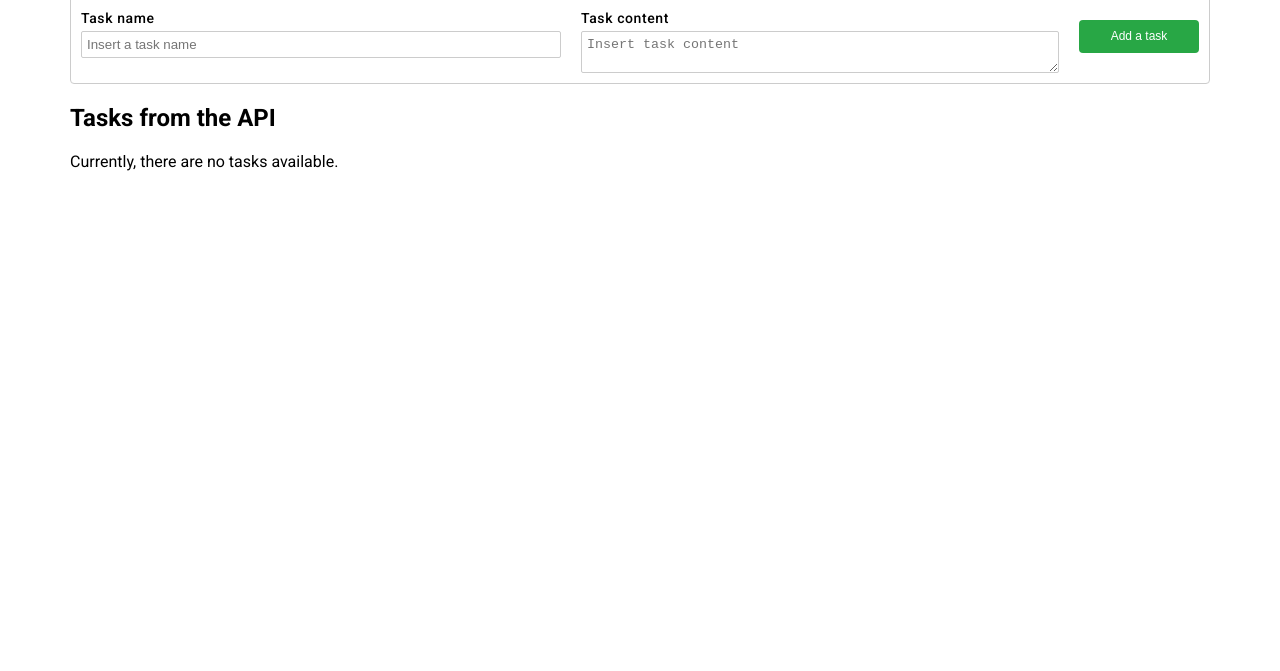
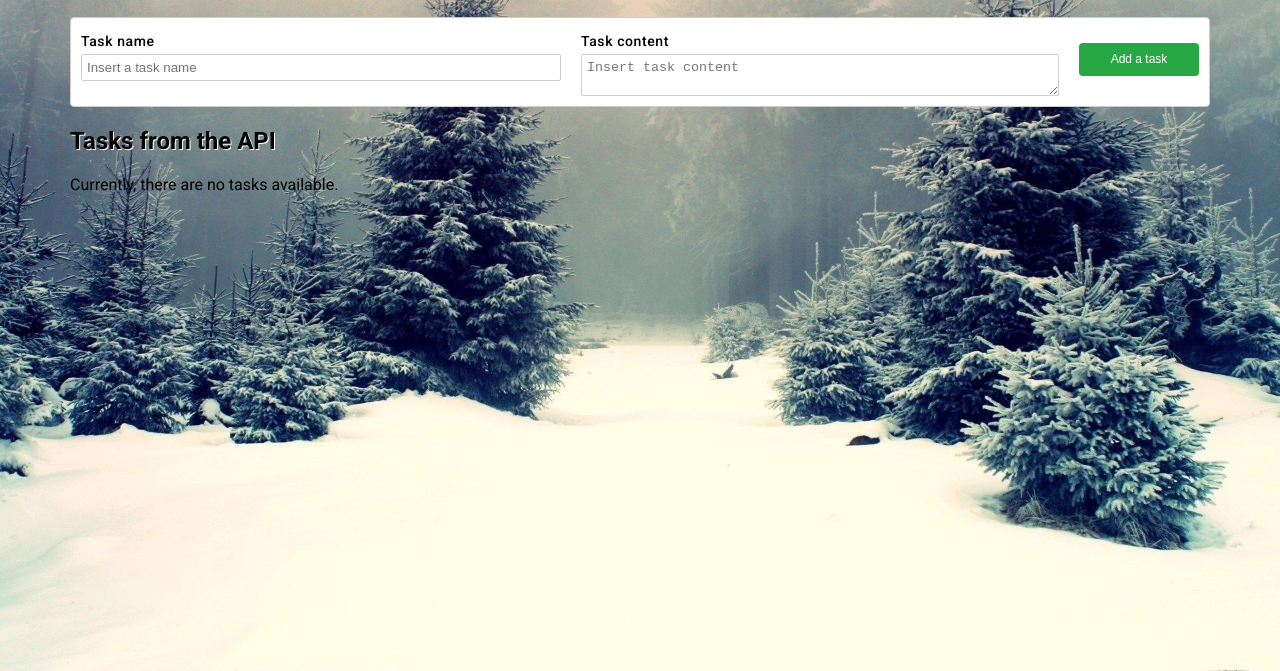
Before and after one commit to LZdziechowski/LZdziechowski.github.io, a plain HTML site: page index.html in a window 1280 px wide. Shown: the part 129-800 px from the top of the page. Drawn offline with Linux system fonts and the light colour scheme; no server answers.

Commit message:
change backround on page

```diff
--- a/styles.css
+++ b/styles.css
@@ -4,7 +4,12 @@ html {
    font-size: 16px;
    font-weight: normal;
    margin: 0;
-   padding: 0; }
+   padding: 0;
+   background: url(resource/bg.jpg) no-repeat center center fixed;
+   -webkit-background-size: cover;
+   -moz-background-size: cover;
+   -o-background-size: cover;
+   background-size: cover; }
 
 input,
 textarea {
@@ -18,6 +23,9 @@ body {
    /*background-image: url('resource/background-jmg.jpg');*/
    margin: 0;
    padding: 0; }
+
+h2 {
+   text-shadow: 1px 1px 0 white; }
 
 *,
 *::before,
@@ -48,8 +56,9 @@ body {
 .heading--main {
    margin: 20px auto;
    text-align: center;
-   font-size: 30px;
-   font-weight: 400; }
+   font-size: 50px;
+   font-weight: 400;
+   text-shadow: 2px 2px 0 white; }
 
 .datatable__row {
    display: flex;
@@ -58,7 +67,8 @@ body {
    align-items: stretch;
    border: 1px solid #ccc;
    border-bottom: none;
-   margin: 0; }
+   margin: 0;
+   background-color: white; }
 
 .datatable__row-section-wrapper {
    display: flex;
```
Also changed, not shown: resource/bg.jpg (renamed from resource/background-img.jpg).
